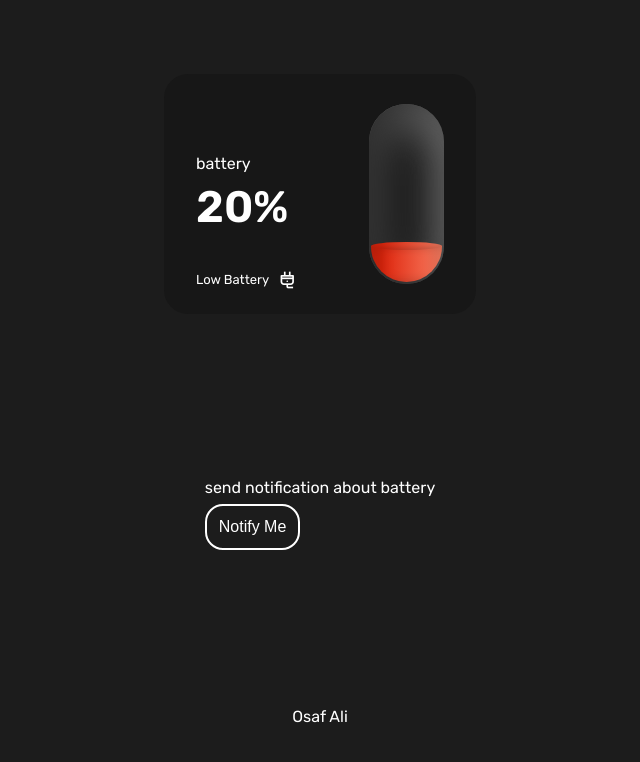
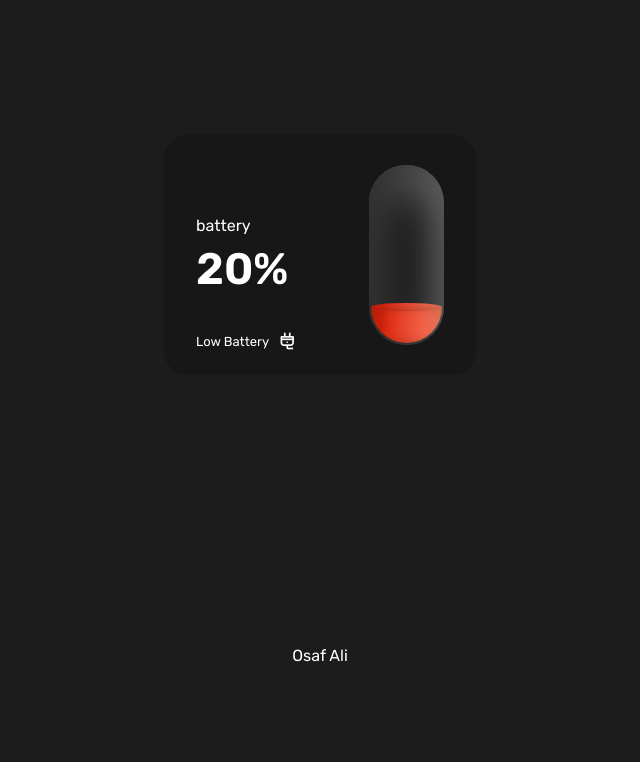
Before and after one commit to osaf96/battery-indicator, a plain HTML site: page index.html in a window 1280 px wide. Shown: the whole page, without its empty margins (320-960 px from the left). Drawn offline with nearby package versions, Linux system fonts and the light colour scheme.

Commit message:
remove-notify-btn

```diff
--- a/index.html
+++ b/index.html
@@ -35,12 +35,12 @@
 
         </div>
 
-        <div class="notify">
+        <!-- <div class="notify">
             <p class="btn-detalis">
                 send notification about battery
             </p>
             <button class="notify-btn" id="btn">Notify Me</button>
-        </div>
+        </div> -->
         <a href="#" target="_blank" class="logo">Osaf Ali</a>
     </section>
 
```
